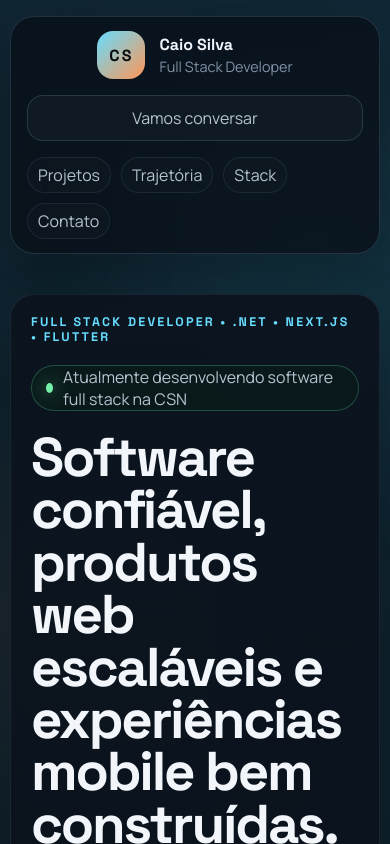
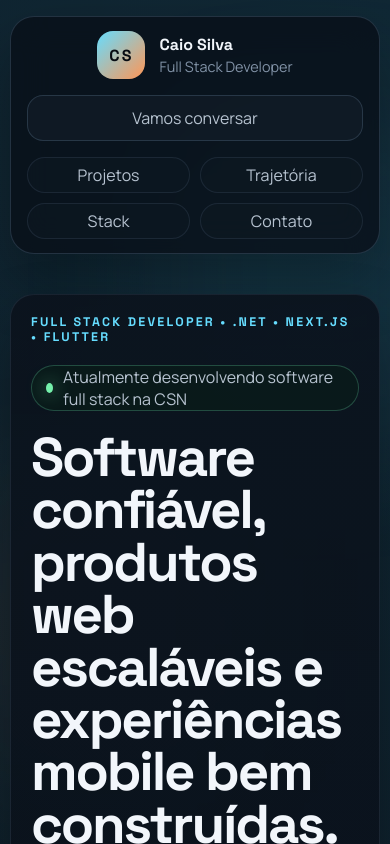
Before and after one commit to caiosilvamap/my-portfolio, a Next.js app: page / in a window 390 px wide. Shown: the top 844 px of the page. Built offline with nearby package versions, Linux system fonts and the light colour scheme.

Commit message:
fix: align mobile topbar navigation

```diff
--- a/src/app/styles/Home.scss
+++ b/src/app/styles/Home.scss
@@ -645,13 +645,16 @@
   }
 
   .topbar-nav {
-    justify-content: flex-start;
+    display: grid;
+    grid-template-columns: repeat(2, minmax(0, 1fr));
     gap: 10px;
   }
 
   .topbar-nav a {
-    display: inline-flex;
+    display: flex;
     align-items: center;
+    justify-content: center;
+    width: 100%;
     min-height: 36px;
     padding: 0 10px;
     border-radius: 999px;
```
